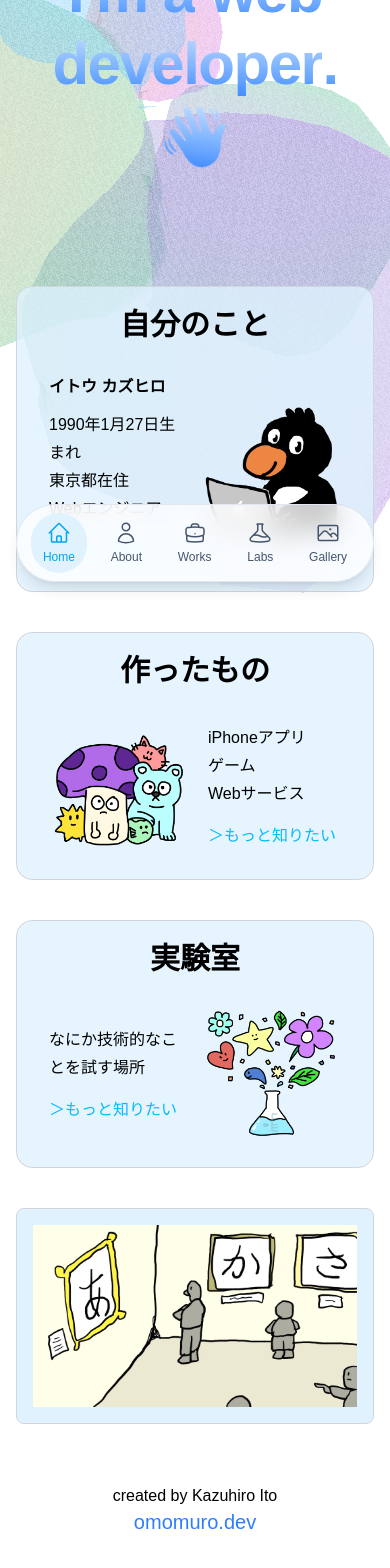
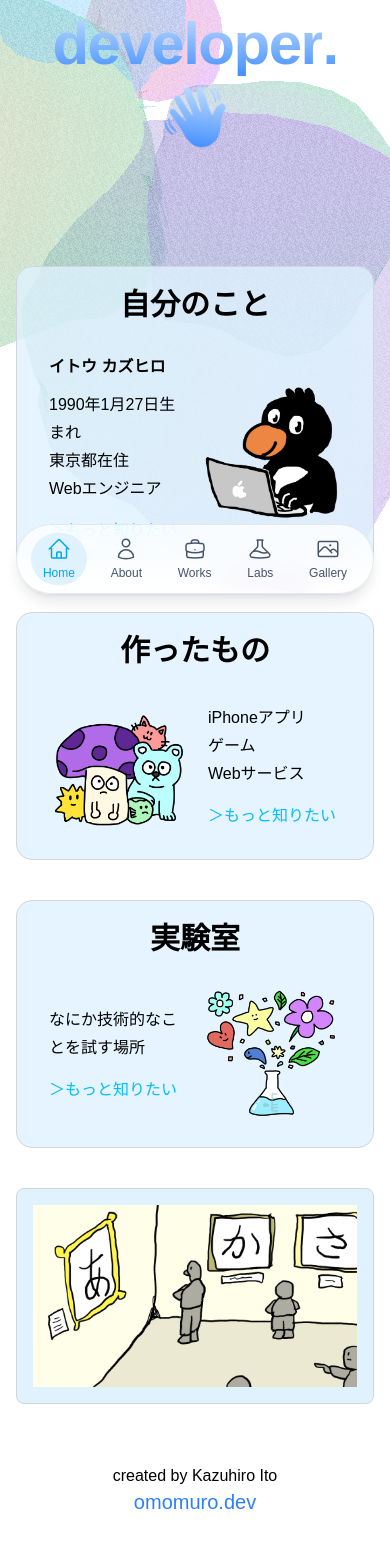
Before and after one commit to KazuhiroIto0127/omomuro.dev, a Next.js app: page / in a window 390 px wide. Shown: the part 238-1806 px from the top of the page. Before the commit the page ends 1778 px from the top, so only its background shows below. Built offline with nearby package versions, Linux system fonts and the light colour scheme; no server answers; a web font is replaced by a local one; what tailwindcss-radix would draw is missing.

Commit message:
change footer size. more small. no fix header at smartphone size.

```diff
--- a/components/MobileNav.tsx
+++ b/components/MobileNav.tsx
@@ -36,7 +36,7 @@ export default function MobileNav() {
   ];
 
   return (
-    <div className="fixed bottom-6 left-0 right-0 z-10 block px-4 md:hidden">
+    <div className="fixed bottom-3 left-0 right-0 z-10 block px-4 md:hidden">
       <nav className="mx-auto max-w-md rounded-full border border-slate-200 bg-white/80 p-2 shadow-lg backdrop-blur-md dark:border-slate-800 dark:bg-slate-900/80">
         <div className="flex items-center justify-around">
           {links.map((link) => {
@@ -46,7 +46,7 @@ export default function MobileNav() {
                 key={link.path}
                 href={link.path}
                 className={clsx(
-                  'flex flex-col items-center justify-center rounded-full px-3 py-2 text-xs transition-all duration-200',
+                  'flex flex-col items-center justify-center rounded-full px-3 py-1 text-xs transition-all duration-200',
                   {
                     'bg-sky-100 text-sky-500 dark:bg-sky-900/50': currentRoute === link.path,
                     'text-slate-600 hover:bg-slate-100 dark:text-slate-400 dark:hover:bg-slate-800/50': currentRoute !== link.path,
--- a/components/layouts/Footer.tsx
+++ b/components/layouts/Footer.tsx
@@ -2,7 +2,7 @@ import Link from 'next/link';
 
 export default function Header() {
   return (
-    <footer className="mt-10 flex flex-col items-center justify-center p-1">
+    <footer className="mt-10 mb-26 flex flex-col items-center justify-center p-1">
       <p>created by Kazuhiro Ito</p>
       <Link href="/" className="block text-xl text-blue-500">
         omomuro.dev
--- a/components/layouts/HomeHeader.tsx
+++ b/components/layouts/HomeHeader.tsx
@@ -34,7 +34,7 @@ export default function Header() {
 
   return (
     <>
-      <header className="fixed top-0 left-0 right-0 z-10 h-15 bg-white/0 backdrop-blur-md dark:bg-slate-900/0">
+      <header className="md:fixed relative top-0 left-0 right-0 z-10 h-15 bg-white/0 backdrop-blur-md dark:bg-slate-900/0">
         <div className="container mx-auto flex h-full items-center justify-between px-6 font-semibold">
           <Link href="/" className="flex items-center justify-center transition-transform hover:scale-105">
             <Image priority src="/images/omo_pen.png" className="mr-2" height={30} width={30} alt="logo" />
--- a/components/layouts/oneColumnLayout.tsx
+++ b/components/layouts/oneColumnLayout.tsx
@@ -7,7 +7,7 @@ export default function Layout({ children }: { children: React.ReactNode }) {
     <>
       <div className="dark:bg-gray-700/0 dark:text-white">
         <HomeHeader />
-        <main className="container mx-auto px-4 py-4 pt-24">{children}</main>
+        <main className="container mx-auto px-4 py-4 md:pt-24">{children}</main>
         <Footer />
       </div>
     </>
--- a/components/layouts/twoColumnLayout.tsx
+++ b/components/layouts/twoColumnLayout.tsx
@@ -27,7 +27,7 @@ export default function Layout({ children }: { children: React.ReactNode }) {
       >
         <Header />
         <Sidebar isOpenMobileSidebar={isOpenMobileSidebar} setIsOpenMobileSidebar={setIsOpenMobileSidebar} />
-        <main className={`grid-in-main p-3 pt-24`}>{children}</main>
+        <main className={`grid-in-main p-3 md:pt-24`}>{children}</main>
         <Footer />
       </div>
     </>
```
